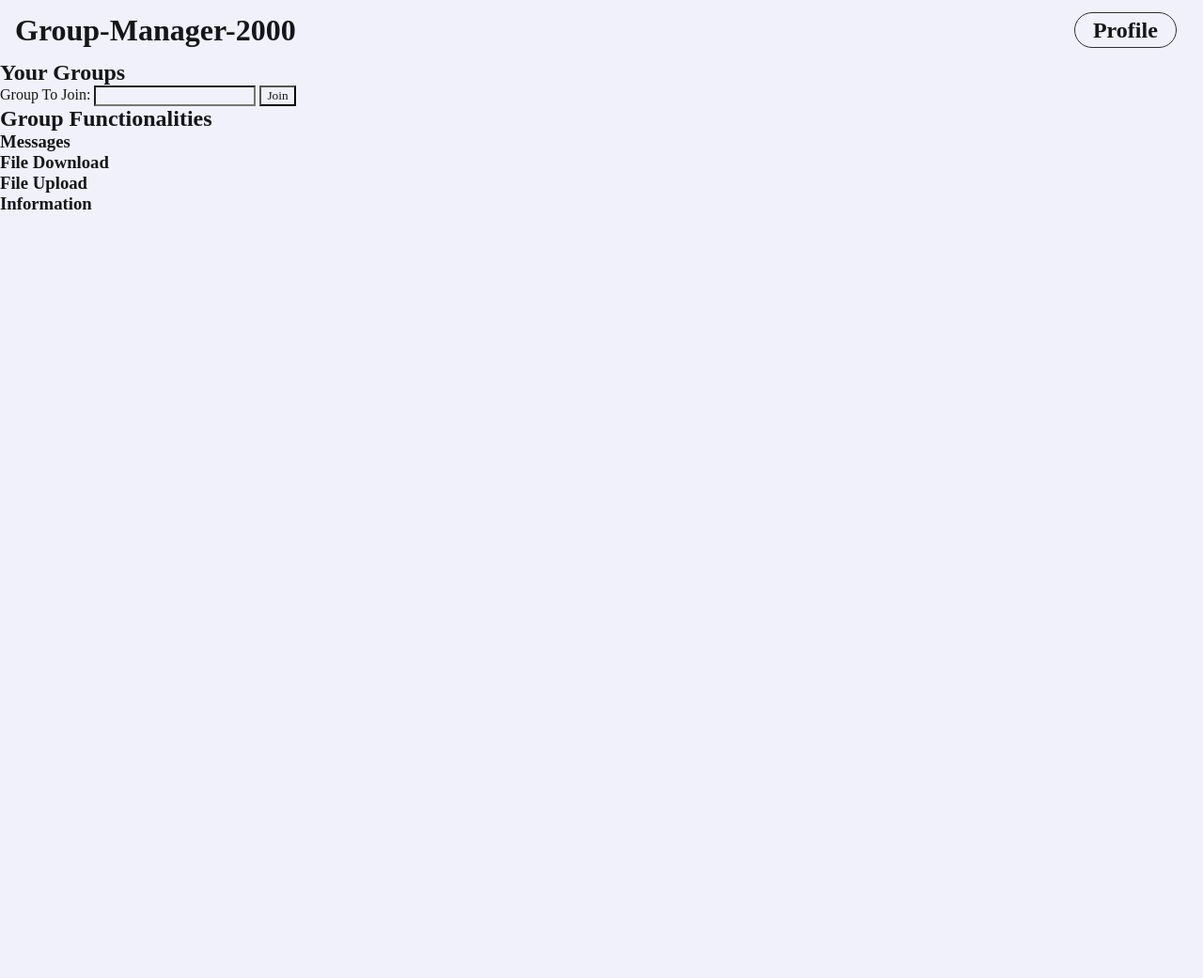
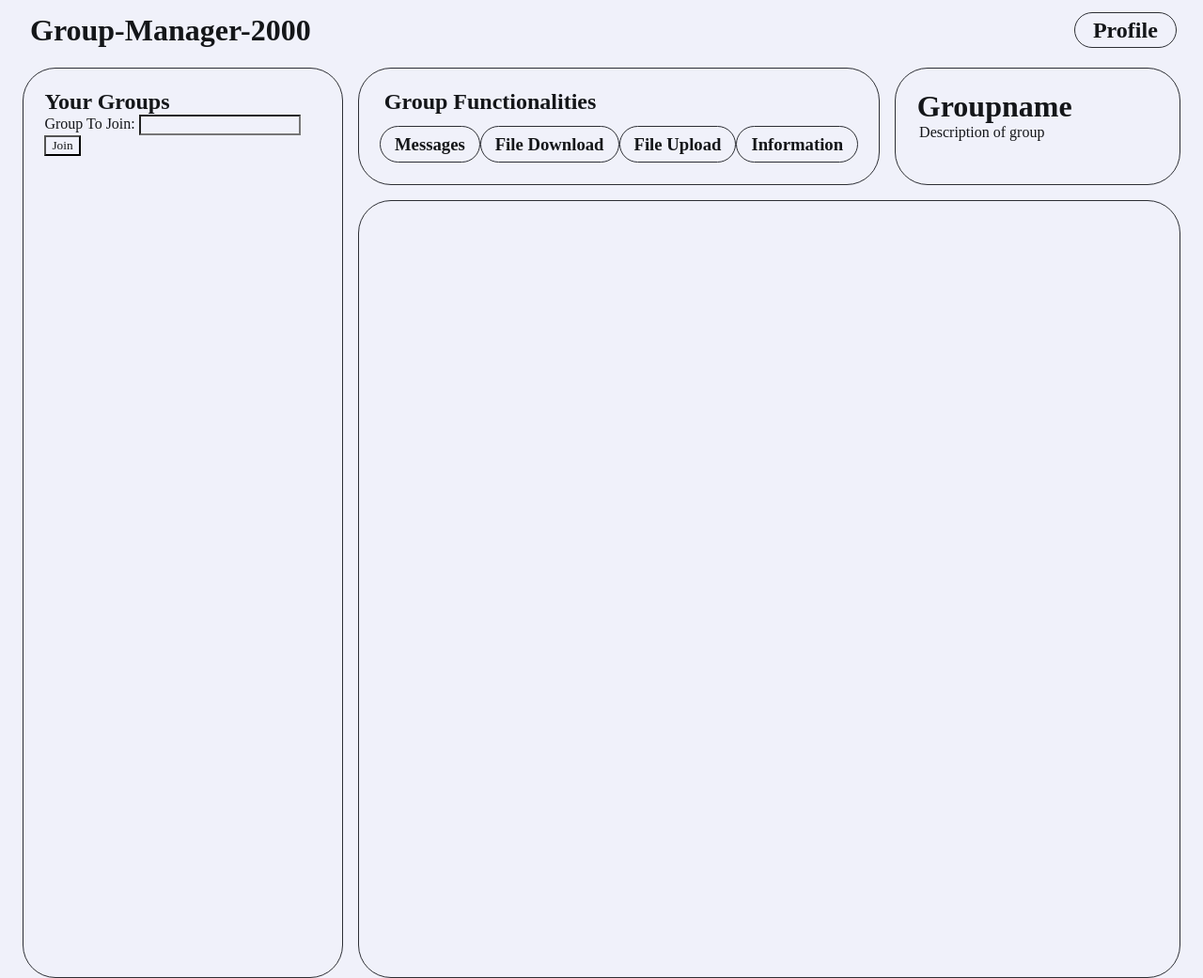
Before and after one commit to Git-Bread/Webbapplikation-Projektlednings, a website built with Parcel: page index.html in a window 1280 px wide. Shown: the whole page at 94% size. Before the commit the page ends 800 px from the top, so only its background shows below. Built offline with nearby package versions, Linux system fonts and the light colour scheme.

Commit message:
css fixes and html changes to accompany grid

```diff
--- a/index.html
+++ b/index.html
@@ -16,6 +16,7 @@
             <h2><a href="profile.html">Profile</a></h2>
         </nav>
       </header>
+      <content>
         <section id="groups">
           <h2>Your Groups</h2>
           <div id="groupList">
@@ -27,6 +28,7 @@
             <button>Join</button>
           </form>
         </section>
+        <div>
           <section id="options">
             <h2>Group Functionalities</h2>
             <div>
@@ -36,8 +38,15 @@
               <h3>Information</h3>
             </div>
           </section>
-      <section id="content">
+          <section id="current group">
+            <h2 id="groupname">Groupname</h2>
+            <p id="groupDescription">Description of group</p>
+          </section>
+        </div>
+
+        <section id="info">
 
         </section>
+      </content>
     </body>
 </html>
--- a/scss/_content.scss
+++ b/scss/_content.scss
@@ -0,0 +1,55 @@
+content {
+    display: grid;
+    margin: 1em;
+    margin-top: 0;
+    grid-template-columns: repeat(7, 1fr);
+    grid-template-rows: repeat(7, 1fr);
+    grid-auto-flow: dense;
+    section {
+        border: solid 1px $border-color;
+        border-radius: 35px;
+        margin: 0.5em;
+        padding: 1.4em;
+    }
+    div {
+        grid-column: 3/8;
+        display: flex;
+        justify-content: space-between;
+        section {
+            width: 100%;
+            #groupname {
+                font-size: 2em;
+            }
+            p {
+                margin-left: 0.14em;
+            }
+        }
+        #options {
+            h2 {
+                margin-bottom: 0.5em;
+                margin-left: 0.2em;
+            }
+            h3:hover {
+                color: $link-color;
+                background-color: darken($color: $base-color, $amount: 4%);
+                text-decoration: underline;
+                border: solid 1px darken($color: $border-color, $amount: 80%);
+            }
+            h3 {
+                border-radius: 40px;
+                padding: 0.4em 0.8em 0.4em 0.8em;
+                border: solid 1px $border-color;
+                margin: auto;
+                white-space: nowrap;
+            }
+        }
+    }
+    #groups {
+        grid-column: 1/3;
+        grid-row: 1/8;
+    }
+    #info {
+        grid-column: 3/8;
+        grid-row: 2/8;
+    }
+}
--- a/scss/_header.scss
+++ b/scss/_header.scss
@@ -15,6 +15,7 @@ header {
             color: $link-color;
             text-decoration: underline;
             border: solid 1px darken($color: $border-color, $amount: 80%);
+            background-color: darken($color: $base-color, $amount: 4%);
         }
         a {
             text-decoration: none;
@@ -29,6 +30,6 @@ header {
         margin-bottom: auto;
     }
     h1 {
-        margin-left: 0.5em;
+        margin-left: 1em;
     }
 }
```
Lines whose indentation alone changed are shown as unchanged.
